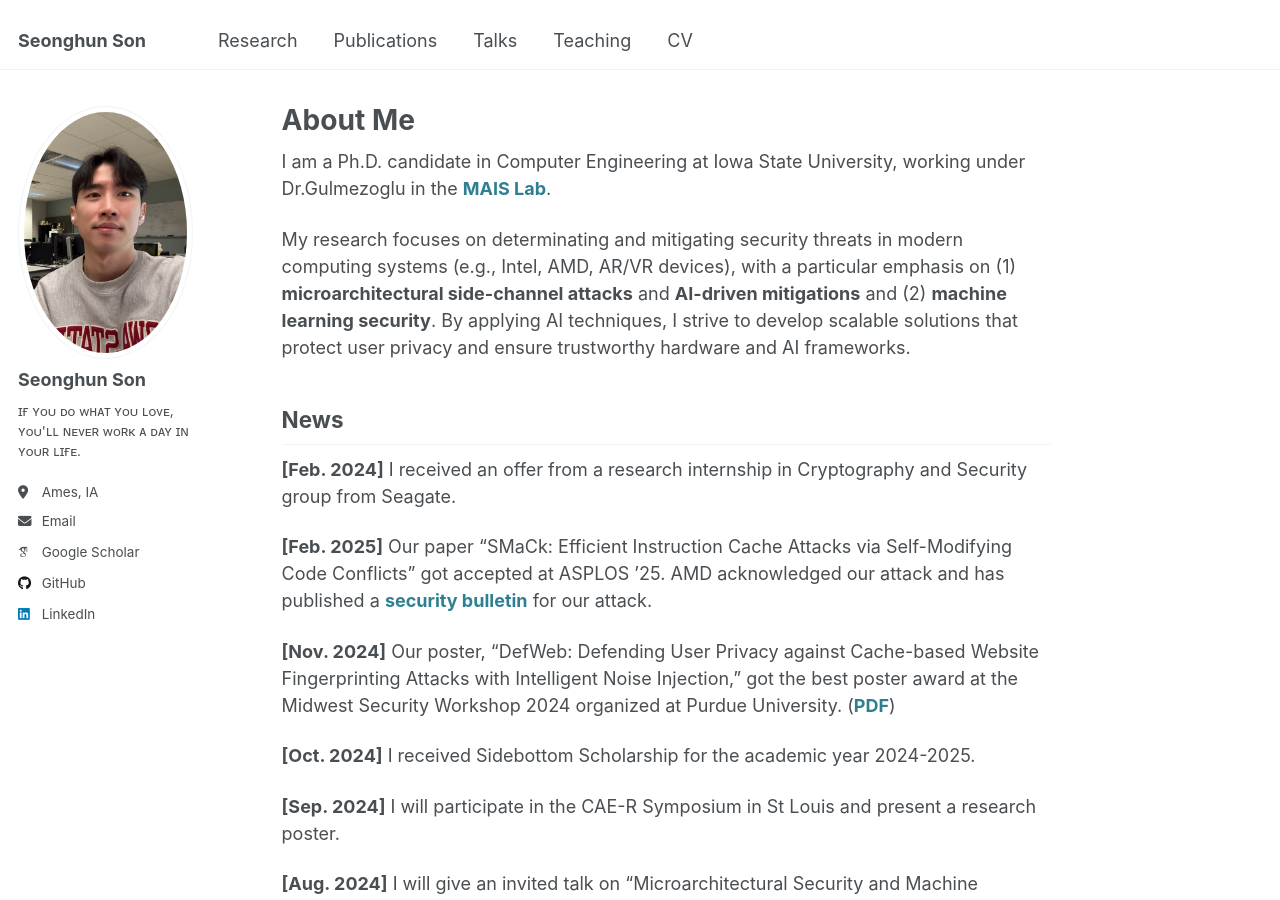
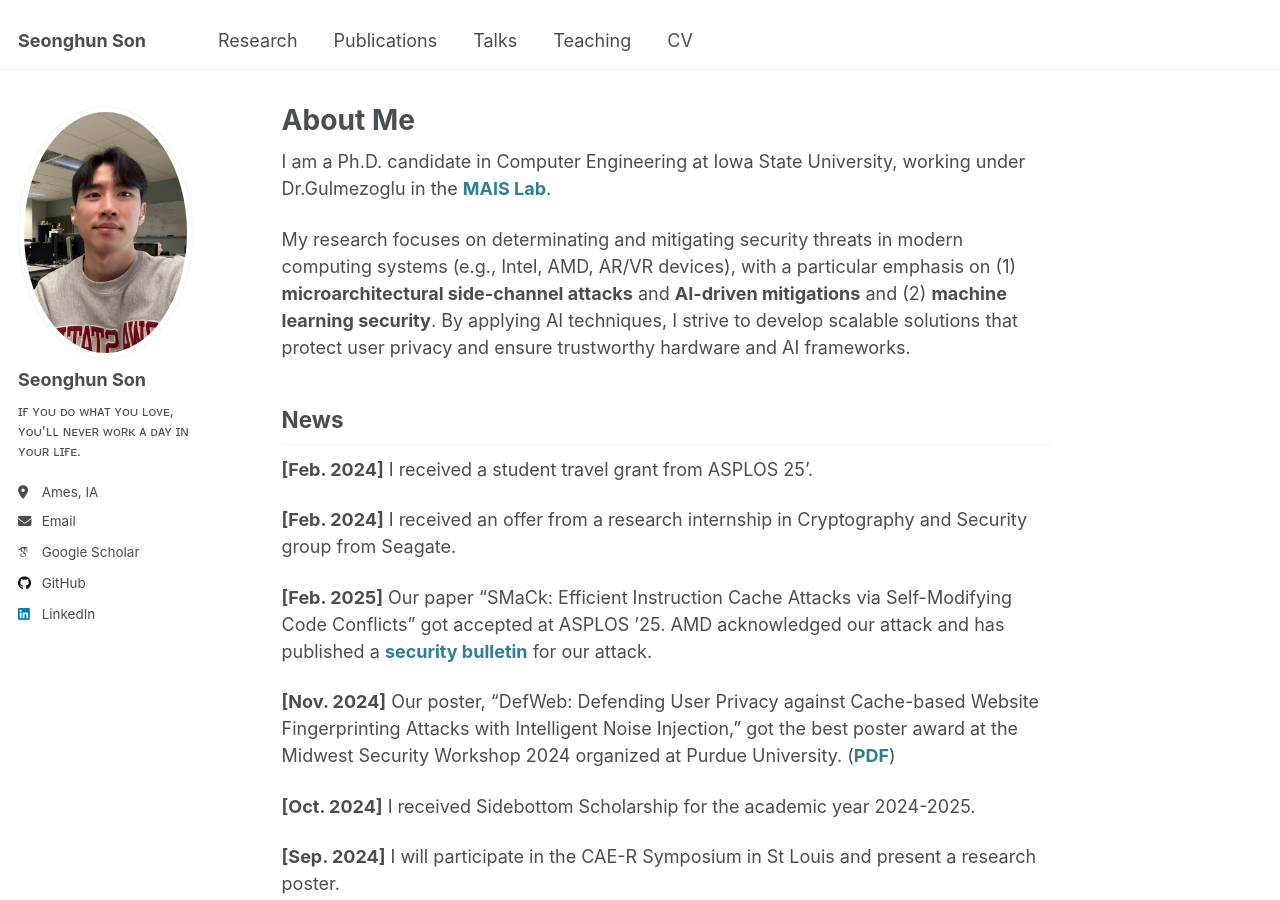
Before and after one commit to hunie-son/hunie-son.github.io, a Jekyll site: the page built from _pages/about.md, in a window 1280 px wide and 900 px high. Built offline with Jekyll 4.4.1, drawn with Linux system fonts in a browser that asks for light colours; some web fonts are replaced.

Commit message:
Update about.md

```diff
--- a/_pages/about.md
+++ b/_pages/about.md
@@ -20,6 +20,8 @@ Prior to joining Iowa State, I worked as an Assistant Manager in the ICT Infrast
 
 News
 ------
+**[Feb. 2024]** I received a student travel grant from ASPLOS 25'.<br/>
+
 **[Feb. 2024]** I received an offer from a research internship in Cryptography and Security group from Seagate.<br/>
 
 **[Feb. 2025]** Our paper “SMaCk: Efficient Instruction Cache Attacks via Self-Modifying Code Conflicts” got accepted at ASPLOS ’25. AMD acknowledged our attack and has published a <a href="https://www.amd.com/en/resources/product-security/bulletin/amd-sb-7024.html" style="text-decoration: none;"><b>security bulletin</b></a> for our attack. <br/>
```
